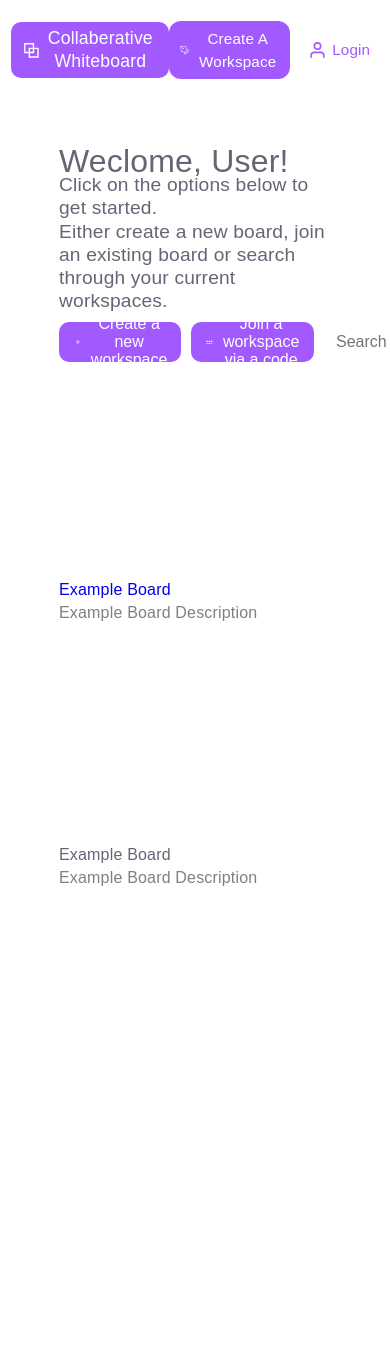
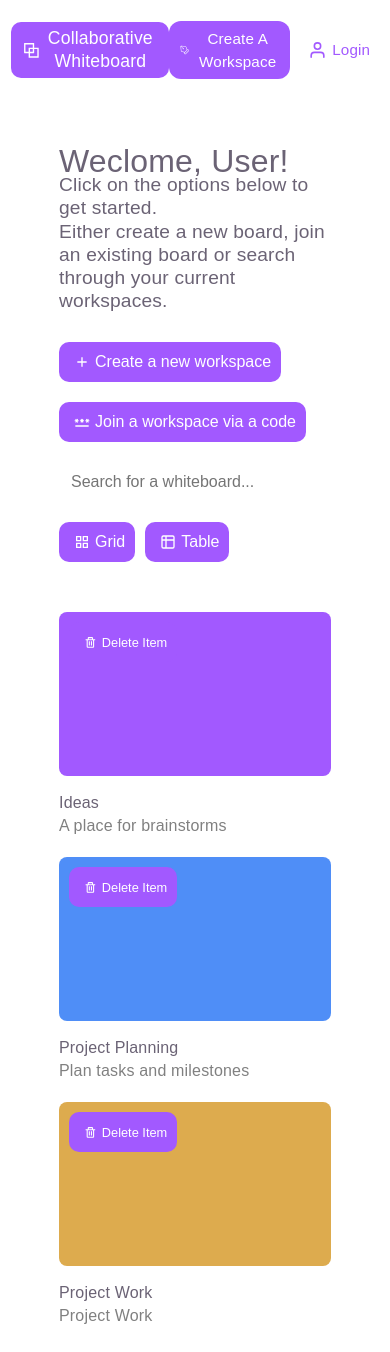
Before and after one commit to DanielSteele1/collab-board, a React (Vite) app: page /Dashboard in a window 390 px wide. Before the commit the page ends 974 px from the top, so only its background shows below. Built offline with nearby package versions, Linux system fonts and the light colour scheme; a web font is replaced by a local one; what @radix-ui/themes would draw is missing.

Commit message:
- Added the ability to create, delete and search for a whiteboard. each whiteboard has it's own url in which a user making it unique.

```diff
--- a/src/App.css
+++ b/src/App.css
@@ -71,6 +71,7 @@ button:hover{
   display: flex;
   flex-direction: row !important;
   min-height: 100dvh;
+  height: auto;
 }
 
 .navigation-container{
@@ -88,7 +89,6 @@ button:hover{
   display: flex;
   align-items: center;
   justify-content: space-between;
-  background-color: var(--gray-2);
   border-radius: 8px;
 }
 
@@ -163,7 +163,7 @@ button:hover{
   display: flex;
   flex-direction: column;
   width: 100%;
-  min-height: 100vh;
+  min-height: 100dvh;
   height: auto;
   margin: 0 auto;
 }
@@ -342,7 +342,8 @@ color: #A259FF;
 .dashboard{
   display: flex;
   width: 80%;
-  height: 100dvh;
+  min-height: 100dvh;
+  height: auto;
   margin: 0 auto;
   font-size: 1.0rem;
   justify-content: flex-start;
@@ -416,7 +417,7 @@ margin-top: 20px;
 
 .whiteboard{
   display: flex;
-  height: 250px;
+  height:230px;
   width: 100%;
   flex-direction: column;
   align-items: flex-start;
@@ -449,7 +450,7 @@ margin-top: 20px;
   align-items: center;
   justify-content: space-between;
   width: 100%;
-  padding-top: 10px;
+  padding-top: 20px;
 }
 
 .toolbar-left{
@@ -477,10 +478,19 @@ margin-top: 20px;
   flex-direction: column;
   align-items: flex-start;
   justify-content: center;
+  color: var(--text-color);
   width: 100%;
   height: 100px;
   padding-top: 10px;
 }
+
+.whiteboard:hover{
+  color: #A259FF;
+
+  transform: translateY(-5px);
+  transition: 0.3s ease-in-out;
+}
+
 
 .whiteboard-subheading{
   font-size: 1.0rem;
@@ -507,3 +517,62 @@ margin-top: 20px;
   padding: 10px;
   margin-right: 10px;
 }
+
+.delete-button{
+  display: flex;
+  width: fit-content;
+  align-items: center;
+  justify-content: center;
+  font-size: 0.8rem;
+}
+
+@media(min-width: 300px) and (max-width: 750px) {
+
+  .navigation-container{
+
+    display: flex;
+    flex-direction: column;
+    width: 100%;
+    align-items: center;
+    justify-content: center;
+  }
+
+  .navigation{
+
+  }
+
+  .dashboard-container{
+    width: 100%;
+    height: fit-content;
+  }
+
+  .dashboard-grid{
+    height: fit-content;
+  }
+
+  .dashboard-toolbar{
+    display: flex;
+    flex-direction: column;
+    align-items: center;
+    justify-content: flex-start;
+  }
+
+  button{
+    margin-bottom: 20px !important;
+  }
+
+  .toolbar-left, .switch-views{
+    display:flex;
+    flex-direction: column;
+    align-items: flex-start;
+    justify-content: flex-start;
+    width: 100%;
+    margin: 10px;
+  }
+
+  .switch-views{
+   flex-direction: row;
+   margin: 10px;
+  }
+
+}
--- /dev/null
+++ b/src/Types.tsx
@@ -0,0 +1,10 @@
+
+export interface Whiteboard {
+  id: string,
+  title: string;
+  description: string;
+  color: string;
+  boardURL: string;
+}
+
+export type WhiteboardCollection = Whiteboard[];
--- /dev/null
+++ b/src/components/WhiteboardCard.tsx
@@ -0,0 +1,34 @@
+
+
+import { BiTrash } from "react-icons/bi";
+import type {Whiteboard} from "../Types";
+import { Link } from "react-router";
+
+interface WhiteboardCardProps {
+
+    board: Whiteboard; //inherit the already established type structure
+    onDelete: (boardId: string) => void;
+}
+
+function WhiteboardCard({board, onDelete}:WhiteboardCardProps){
+
+    return (
+
+        <div className="whiteboard">
+            <div className="whiteboard-img" style={{ backgroundColor: board.color}}>
+                <button className="delete-button" onClick={() => onDelete(board.id)}> <BiTrash /> Delete Item </button>
+
+                <div className="whiteboard-icon">
+
+                </div>
+            </div>
+            <Link to={board.boardURL} className="whiteboard-title">
+
+               <span> {board.title} </span>
+               <span className="whiteboard-subheading"> {board.description} </span>
+            </Link>
+          </div>
+    );
+}
+
+export default WhiteboardCard;
--- a/src/components/dashboard.tsx
+++ b/src/components/dashboard.tsx
@@ -1,9 +1,90 @@
-import { Link } from 'react-router'
 import { BiPlus } from "react-icons/bi";
 import { MdOutlineGridView, MdOutlinePassword } from "react-icons/md";
 import { LuTable2 } from 'react-icons/lu';
 
-function Dashboard() {
+import type { WhiteboardCollection } from '../Types.tsx';
+
+import WhiteboardCard from './WhiteboardCard.tsx';
+import { useState } from 'react';
+
+
+// later down the line
+// - switch over to zustand
+// - look into how to generate a unique id for each board
+// - actually look into the whiteboard with liveblocks.
+
+  const defaultBoards: WhiteboardCollection = [
+  {
+    id: '0',
+    title: "Ideas",
+    description: "A place for brainstorms",
+    color:  "#A259FF",
+    boardURL: "/whiteboard/example-board-0",
+  },
+  {
+    id: '1',
+    title: "Project Planning",
+    description: "Plan tasks and milestones",
+    color: "#4F8EF7",
+    boardURL: "/whiteboard/example-board-1",
+  },
+  {
+    id: '2',
+    title: "Project Work",
+    description: "Project Work",
+    color: "#ddab4e",
+    boardURL: "/whiteboard/example-board-2",
+  },
+
+];
+
+function Dashboard(){
+
+  const [searchTerm, setSearchTerm] = useState('');
+  const [boards, setBoards] = useState<WhiteboardCollection>(() => {
+
+    const SavedBoards = localStorage.getItem('whiteboardsArray');
+    return SavedBoards
+      ? JSON.parse(SavedBoards) as WhiteboardCollection
+      : defaultBoards;
+
+  });
+
+  function GenerateRandomColor(): string {
+    return `hsla(${Math.floor(360 * Math.random())}, 100%, 82%, 0.8)`;
+  }
+
+    const filteredBoards = boards.filter((board) => {
+
+    return board.title.toLowerCase().includes(searchTerm.toLowerCase());
+
+    });
+
+
+   function CreateWhiteboard(){
+
+    const newBoard = {
+
+      id: crypto.randomUUID(),
+      title: 'generated-title',
+      description: 'generated-desc',
+      color: GenerateRandomColor(),
+      boardURL: `/whiteboard/${Date.now()}`,
+    };
+
+    const updatedBoards = [...boards, newBoard];
+    setBoards(updatedBoards);
+    localStorage.setItem('whiteboardsArray', JSON.stringify(updatedBoards));
+
+   }
+
+    function DeleteWhiteboard(boardId: string) {
+
+    const updatedBoards = boards.filter((board) => board.id !== boardId);
+    setBoards(updatedBoards);
+    localStorage.setItem('whiteboardsArray', JSON.stringify(updatedBoards));
+
+   }
 
   return (
     <section className="dashboard-container">
@@ -22,9 +103,13 @@ function Dashboard() {
 
           <div className='toolbar-left'>
 
-          <button> <BiPlus /> Create a new workspace </button>
+          <button onClick={() => CreateWhiteboard()}> <BiPlus /> Create a new workspace </button>
           <button> <MdOutlinePassword /> Join a workspace via a code </button>
-          <input type="search" placeholder="Search for a whiteboard..." className="whiteboard-search" />
+          <input
+          type="search"
+          placeholder="Search for a whiteboard..."
+          className="whiteboard-search"
+          onChange={(event) => setSearchTerm(event.target.value)} />
 
           </div>
 
@@ -46,105 +131,13 @@ function Dashboard() {
 
         <div className="whiteboard-grid">
 
-           <Link to='/whiteboard'>
-          <div className="whiteboard">
 
-            <div className="whiteboard-img">
-            </div>
+        {filteredBoards.map((board) => (
 
-            <div className="whiteboard-title">
 
-               <span> Example Board </span>
-               <span className="whiteboard-subheading"> Example Board Description </span>
+        <WhiteboardCard key={board.id} board={board} onDelete={DeleteWhiteboard}  />
 
-            </div>
-
-          </div>
-           </Link>
-
-          <div className="whiteboard">
-
-            <div className="whiteboard-img">
-            </div>
-
-            <div className="whiteboard-title">
-
-               <span> Example Board </span>
-               <span className="whiteboard-subheading"> Example Board Description </span>
-
-            </div>
-
-          </div>
-
-          <div className="whiteboard">
-
-            <div className="whiteboard-img">
-            </div>
-
-            <div className="whiteboard-title">
-
-               <span> Example Board </span>
-               <span className="whiteboard-subheading"> Example Board Description </span>
-
-            </div>
-
-          </div>
-
-          <div className="whiteboard">
-
-            <div className="whiteboard-img">
-            </div>
-
-            <div className="whiteboard-title">
-
-               <span> Example Board </span>
-               <span className="whiteboard-subheading"> Example Board Description </span>
-
-            </div>
-
-          </div>
-
-          <div className="whiteboard">
-
-            <div className="whiteboard-img">
-            </div>
-
-            <div className="whiteboard-title">
-
-               <span> Example Board </span>
-               <span className="whiteboard-subheading"> Example Board Description </span>
-
-            </div>
-
-          </div>
-
-          <div className="whiteboard">
-
-            <div className="whiteboard-img">
-            </div>
-
-            <div className="whiteboard-title">
-
-               <span> Example Board </span>
-               <span className="whiteboard-subheading"> Example Board Description </span>
-
-            </div>
-
-          </div>
-
-          <div className="whiteboard">
-
-            <div className="whiteboard-img">
-            </div>
-
-            <div className="whiteboard-title">
-
-               <span> Example Board </span>
-               <span className="whiteboard-subheading"> Example Board Description </span>
-
-            </div>
-
-          </div>
+        ))}
 
         </div>
 
--- a/src/components/navigation.tsx
+++ b/src/components/navigation.tsx
@@ -12,7 +12,6 @@ interface NavigationProps {
 
 };
 
-
 function Navigation({ isLightOn, toggleLight }: NavigationProps) {
 
   return (
@@ -24,7 +23,7 @@ function Navigation({ isLightOn, toggleLight }: NavigationProps) {
             <div className="logo">
               <AiOutlineBlock />
               </div>
-              <Link className="title" to='/'> Collaberative Whiteboard </Link>
+              <Link className="title" to='/'> Collaborative Whiteboard </Link>
             </span>
 
             <div className="nav-items">
--- a/src/index.css
+++ b/src/index.css
@@ -54,7 +54,6 @@
   max-width: 100%;
   margin: 0 auto;
   text-align: center;
-  min-height: 100svh;
   display: flex;
   flex-direction: column;
   box-sizing: border-box;
```
